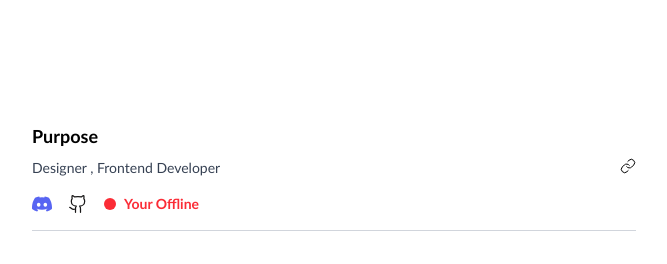
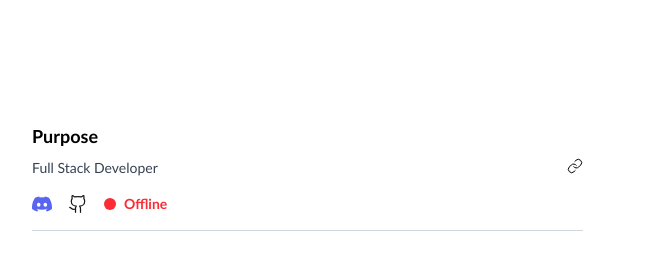
Before and after one commit to purposewalks9/Purposewalks, a React (Vite) app: page / in a window 1280 px wide. Shown: the top 264 px of the page, without its empty margins (304-971 px from the left). Built offline with nearby package versions, Linux system fonts and the light colour scheme; no server answers.

Commit message:
headerfix

```diff
--- a/src/pages/home.jsx
+++ b/src/pages/home.jsx
@@ -36,7 +36,7 @@
         <div className={`w-full flex flex-row justify-between pb-4 border-b-[1px] ${darkMode ? 'border-gray-700' : 'border-gray-300'} items-center gap-6 gap-x-8 md:gap-x-20 lg:gap-x-100`}>
           <div className="flex flex-col text-left gap-y-2">
             <h1 className="text-base sm:text-lg font-bold">Purpose</h1>
-            <p className={`text-xs sm:text-sm ${darkMode ? 'text-gray-400' : 'text-gray-700'}`}>Designer , Frontend Developer</p>
+            <p className={`text-xs sm:text-sm ${darkMode ? 'text-gray-400' : 'text-gray-700'}`}>Full Stack Developer</p>
             <div className="flex flex-row gap-x-3 sm:gap-x-4 mt-2 sm:mt-2 text-sm">
               <a href="https://discord.com/users/purpos_e" className="transition-transform hover:scale-110" style={{ color: '#5865F2' }}>
                 <svg width="18" height="18" className="sm:w-5 sm:h-5" viewBox="0 0 24 24" fill="currentColor">
--- a/src/prop/online.jsx
+++ b/src/prop/online.jsx
@@ -33,7 +33,7 @@
       ></span>
 
       <span className={`${isOnline ? "text-green-500" : "text-red-500"}`}>
-        {isOnline ? "Your Online" : "Your Offline"}
+        {isOnline ? "Online" : "Offline"}
       </span>
     </div>
   );
```
